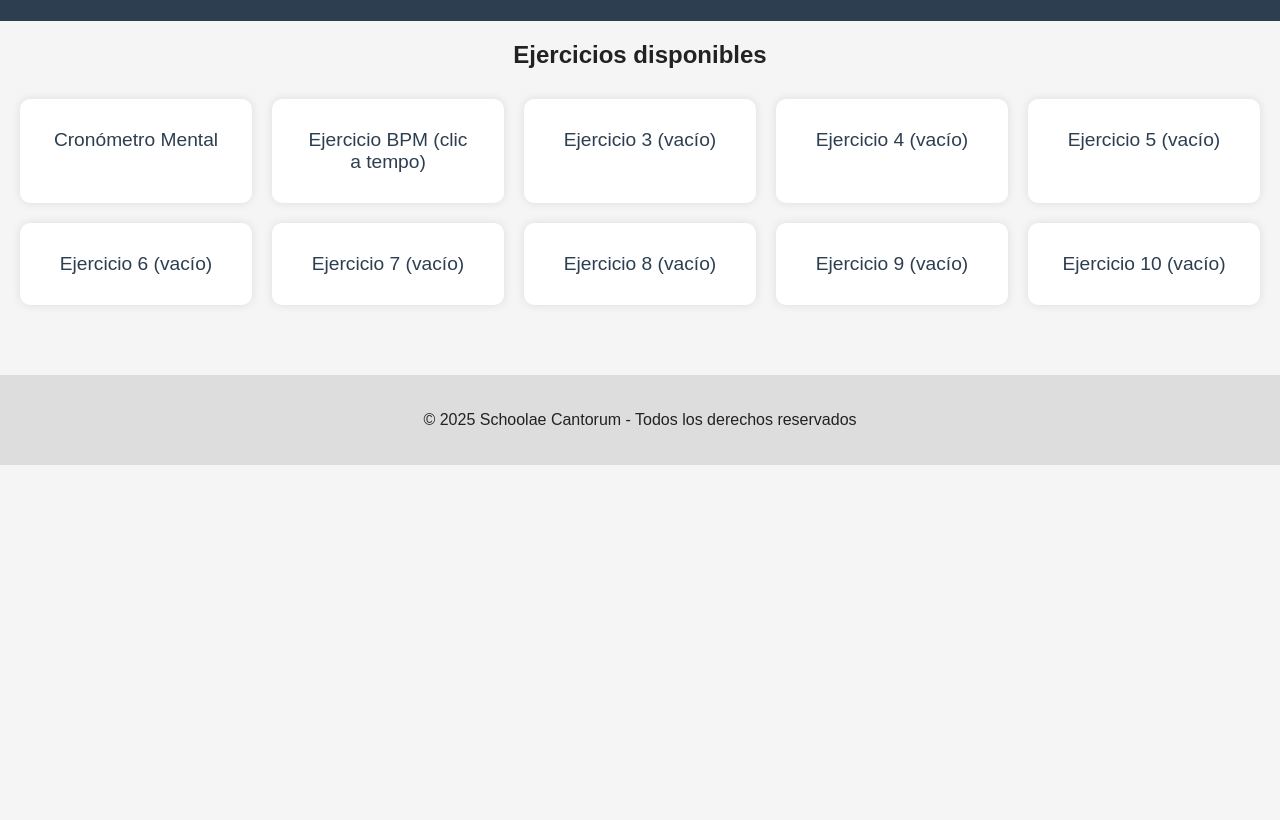
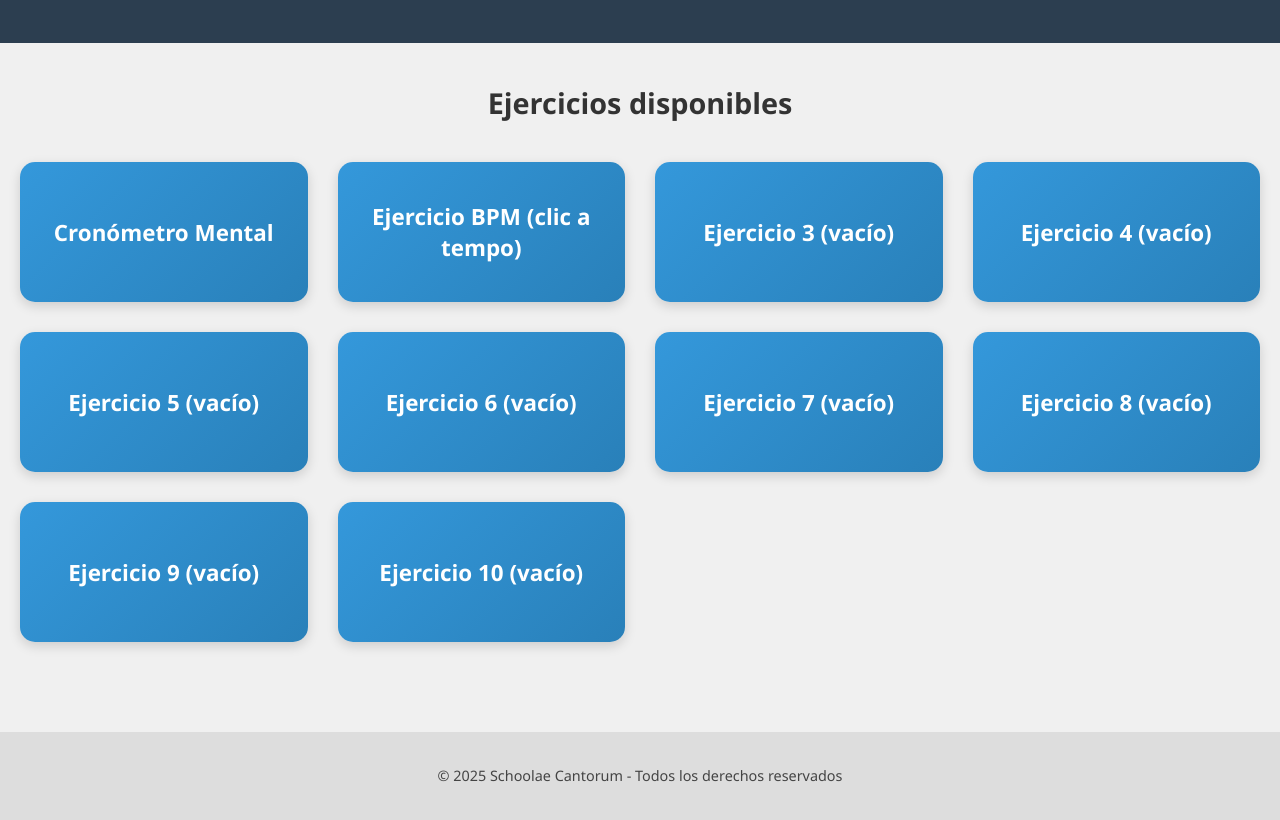
Before and after one commit to CesarRicardo95/schoolae-ejercicios, a plain HTML site: page index.html in a window 1280 px wide. Shown: the part 126-946 px from the top of the page. Before the commit the page ends 800 px from the top, so only its background shows below. Drawn offline with Linux system fonts and the light colour scheme.

Commit message:
Update style.css

```diff
--- a/style.css
+++ b/style.css
@@ -1,6 +1,6 @@
 body {
-  font-family: sans-serif;
-  background: #f5f5f5;
+  font-family: 'Segoe UI', sans-serif;
+  background: #f0f0f0;
   color: #222;
   margin: 0;
   padding: 0;
@@ -14,43 +14,53 @@ header {
 }
 
 main {
-  padding: 20px;
+  padding: 40px 20px;
 }
 
 h1 {
   margin: 0;
+  font-size: 2.5em;
 }
 
 .ejercicios h2 {
   margin-top: 0;
+  font-size: 1.8em;
+  color: #333;
 }
 
 .grid {
   display: grid;
-  grid-template-columns: repeat(auto-fit, minmax(220px, 1fr));
-  gap: 20px;
-  margin-top: 30px;
+  grid-template-columns: repeat(auto-fit, minmax(250px, 1fr));
+  gap: 30px;
+  margin-top: 40px;
 }
 
 .ejercicio {
-  display: block;
-  background: white;
-  padding: 30px;
-  border-radius: 10px;
-  box-shadow: 0 0 10px rgba(0,0,0,0.1);
+  display: flex;
+  align-items: center;
+  justify-content: center;
+  height: 100px;
+  background: linear-gradient(135deg, #3498db, #2980b9);
+  padding: 20px;
+  border-radius: 15px;
+  box-shadow: 0 4px 12px rgba(0,0,0,0.15);
   text-decoration: none;
-  color: #2c3e50;
-  font-size: 1.2em;
-  transition: transform 0.2s ease, background 0.2s ease;
+  color: white;
+  font-size: 1.4em;
+  font-weight: bold;
+  transition: transform 0.2s ease, box-shadow 0.2s ease, background 0.3s ease;
 }
 
 .ejercicio:hover {
-  background: #e0f7fa;
-  transform: translateY(-3px);
+  transform: translateY(-5px);
+  box-shadow: 0 8px 16px rgba(0,0,0,0.2);
+  background: linear-gradient(135deg, #1abc9c, #16a085);
 }
 
 footer {
   background: #ddd;
   padding: 20px;
   margin-top: 50px;
+  font-size: 0.9em;
+  color: #444;
 }
```
